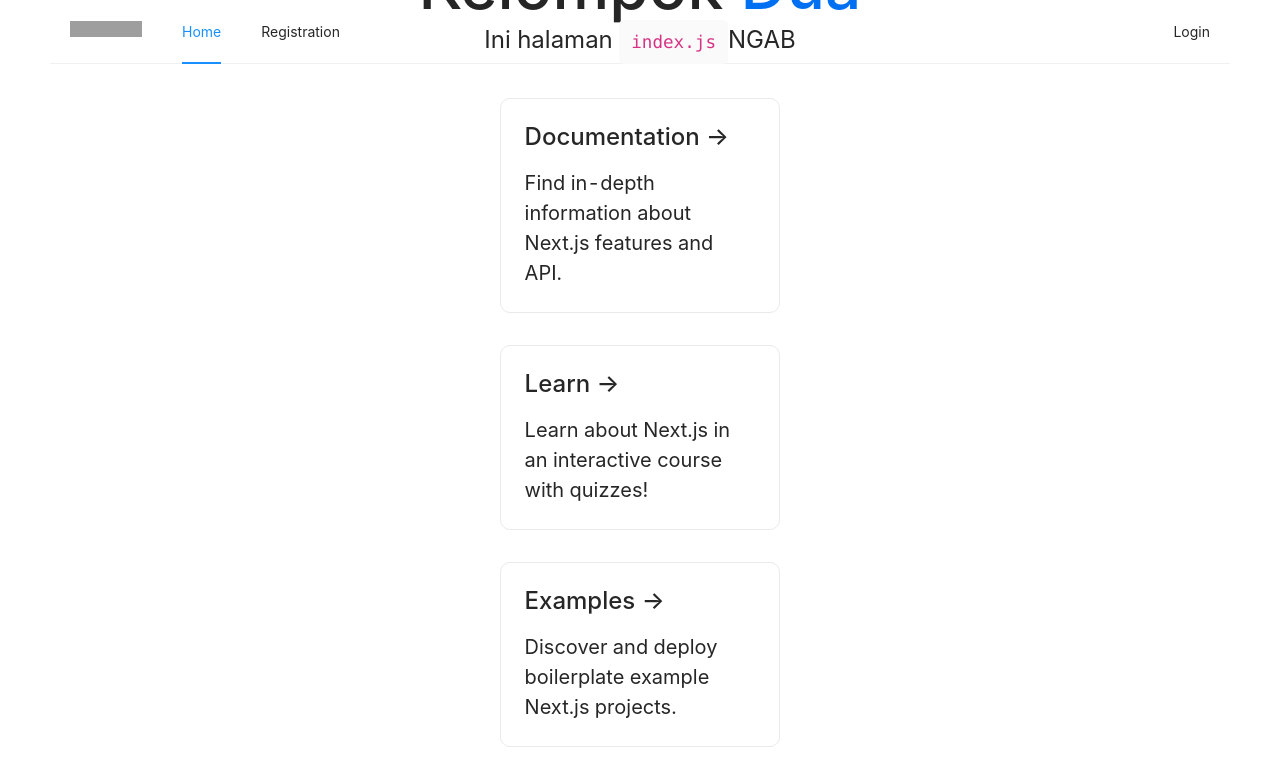
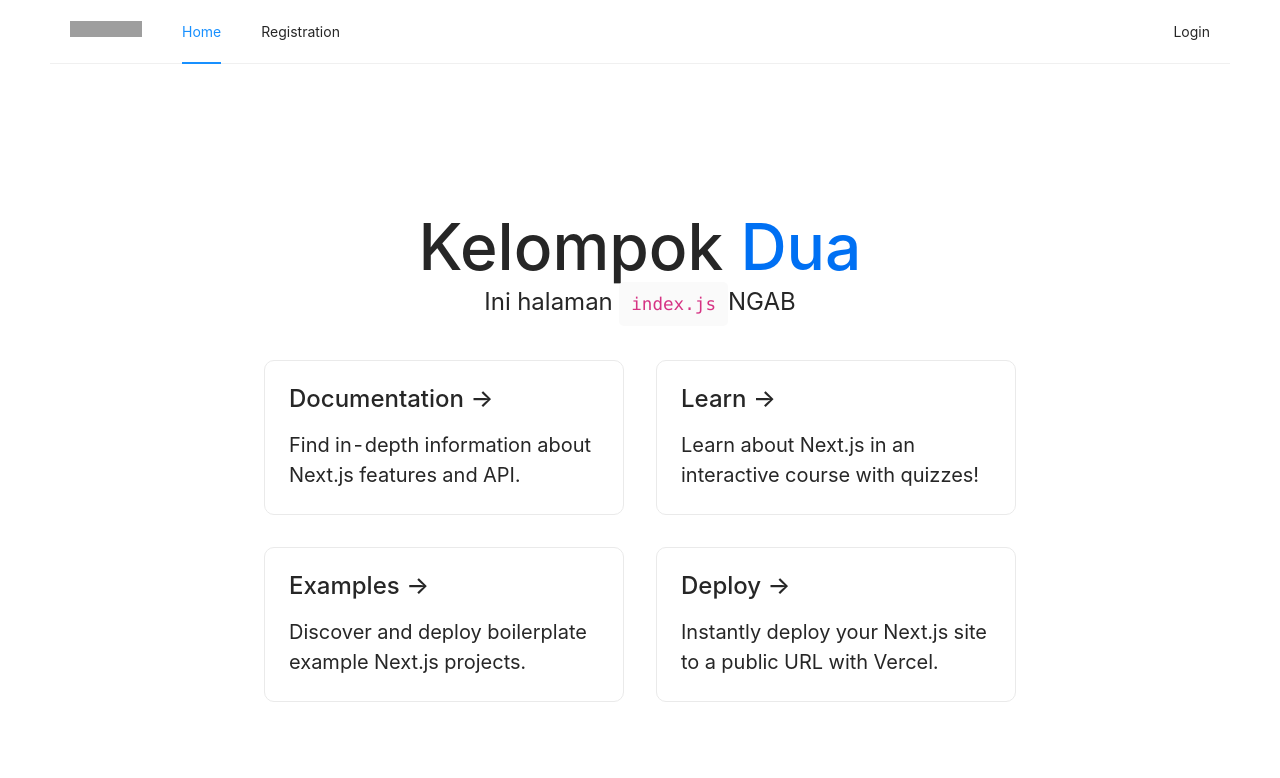
Before and after one commit to Lynary/IBC-Project, a Next.js app: page / in a window 1280 px wide. Shown: the top 778 px of the page. Built offline with nearby package versions, Linux system fonts and the light colour scheme; grey boxes are pictures that could not be loaded.

Commit message:
fadhel/banyak dah

```diff
--- a/layouts/Layout.js
+++ b/layouts/Layout.js
@@ -8,7 +8,7 @@ export default function Layout(props) {
     <>
       <Header />
       <Row justify="center">
-        <Col span={12}>{children}</Col>
+        <Col span={18}>{children}</Col>
       </Row>
       <Row justify="center" align="middle">
         <Col span={24} flex="auto">
```
